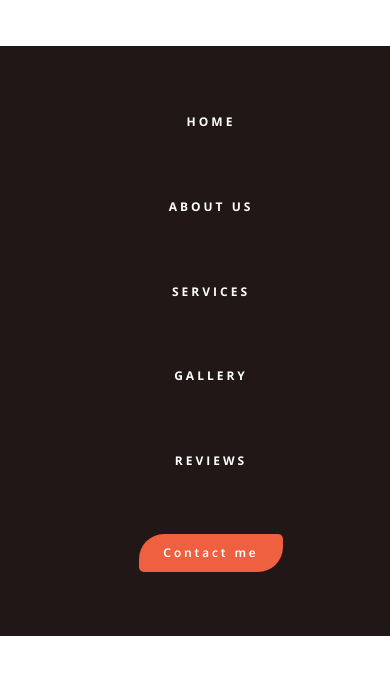
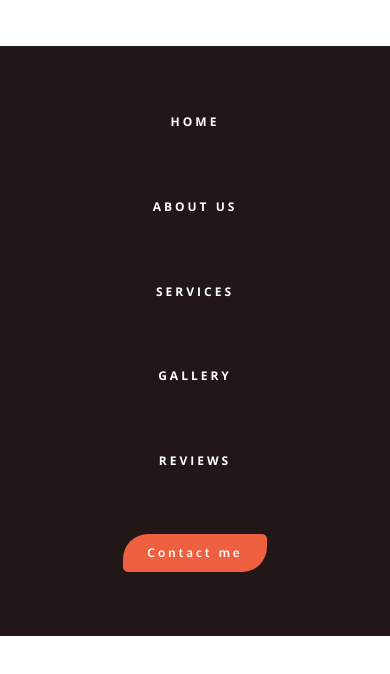
Before and after one commit to ehtishamdot/itsallabouthenna, a plain HTML site: page index.html in a window 390 px wide. Both pictures are taken after a click on the element 362 px from the left and 50 px from the top of the page. Shown: the part 86-760 px from the top of the page. Drawn offline with nearby package versions, Linux system fonts and the light colour scheme.

Commit message:
Update nav.css

```diff
--- a/css/nav.css
+++ b/css/nav.css
@@ -91,7 +91,6 @@
         visibility: hidden;
         transition:all .3s ease-in-out;
     }
-
     #btn-nav-links{
            display: block;
     }
@@ -110,6 +109,7 @@
 
     }
     .ahti-hero-links{
+
         overflow-y: hidden;
         position: absolute;
         height: 70vh;
@@ -121,6 +121,9 @@
         transition: transform .5s ease-in;
         /* transform: translate(100%); */
         margin-top: 4rem;
+    }
+    .ahti-hero-nav ul{
+        margin-left: unset;
     }
 
     .ahti-hero-links{
```
